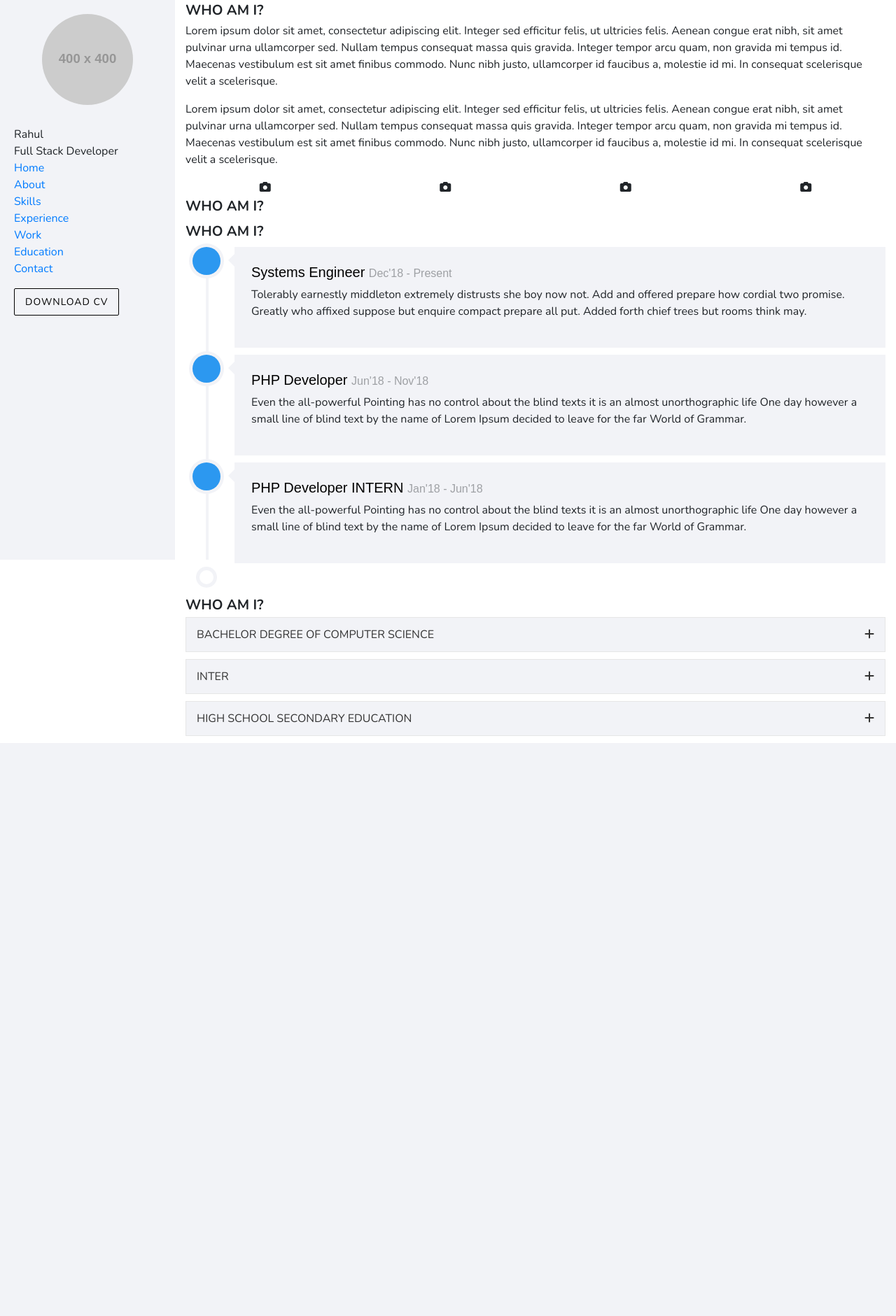
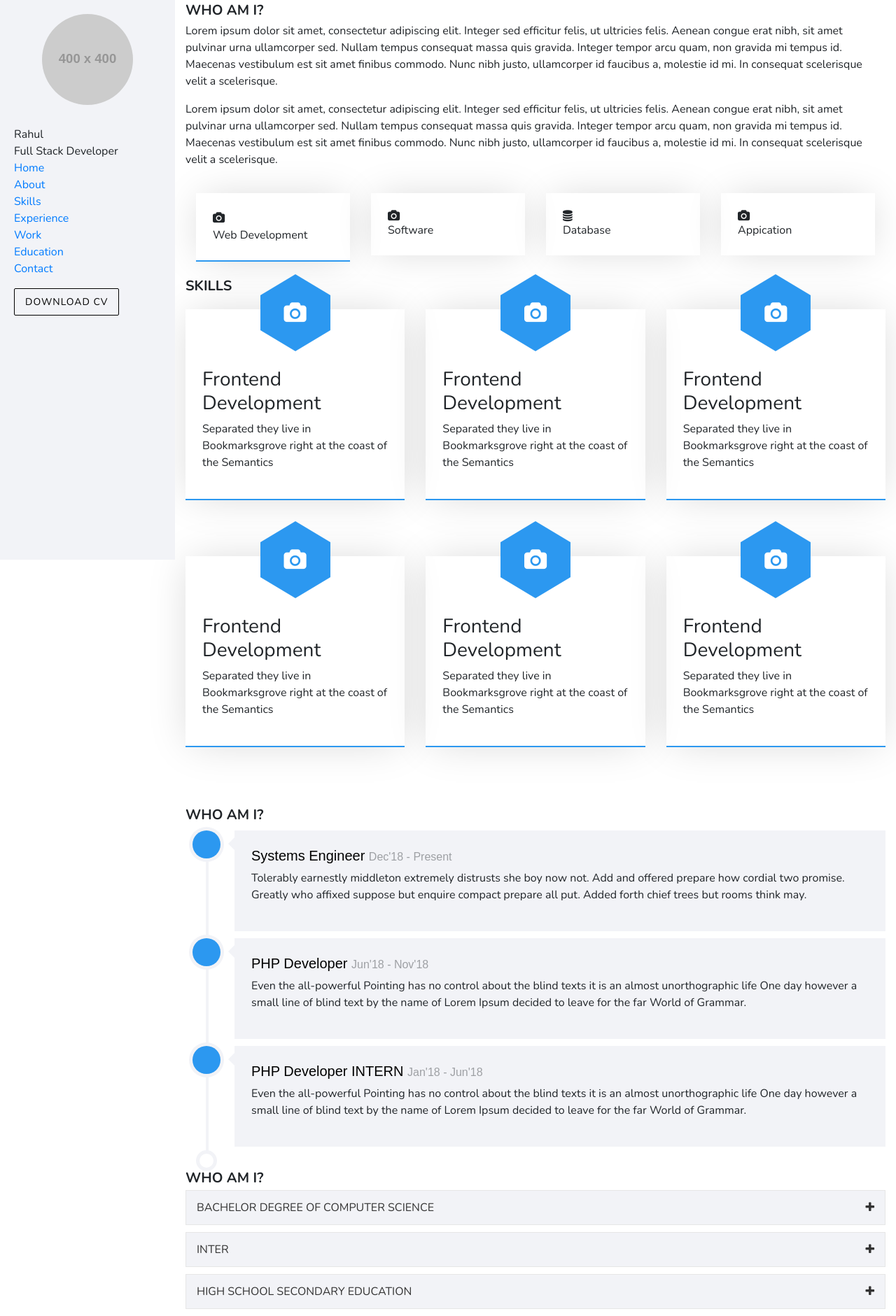
Before and after one commit to rahulmudgal/rahulmudgal.github.io, a PHP site: page / in a window 1280 px wide. Shown: the whole page at 70% size. Before the commit the page ends 1062 px from the top, so only its background shows below. Run offline with PHP 8.4, Linux system fonts and the light colour scheme; grey boxes labelled with a size stand in for pictures from a placeholder-image service; some libraries are stand-ins or nearby versions.

Commit message:
about boxes

```diff
--- a/assets/styles.css
+++ b/assets/styles.css
@@ -80,8 +80,23 @@ body{
     border: 1px solid #000;
     background: 0 0!important;
 }
+.about-row2{
+    margin: 20px auto;
+}
+.about-box{
+    padding: 1.5em;
+    -webkit-box-shadow: 0 0 56px -8px rgba(0,0,0,.17);
+    -moz-box-shadow: 0 0 56px -8px rgba(0,0,0,.17);
+    -ms-box-shadow: 0 0 56px -8px rgba(0,0,0,.17);
+    -o-box-shadow: 0 0 56px -8px rgba(0,0,0,.17);
+    box-shadow: 0 0 56px -8px rgba(0,0,0,.17);
+}
+.ab-1{
+    border-bottom: 2px solid #2c98f0;
+}
 
 
+}
 .timeline-centered {
     position: relative;
     margin-bottom: 30px;
@@ -195,3 +210,63 @@ body{
 .card{
     border-radius: 0;
 }
+
+.services {
+    margin-bottom: 30px;
+    padding: 1.5em;
+    -webkit-box-shadow: 0 0 56px -8px rgba(0,0,0,.17);
+    -moz-box-shadow: 0 0 56px -8px rgba(0,0,0,.17);
+    -ms-box-shadow: 0 0 56px -8px rgba(0,0,0,.17);
+    -o-box-shadow: 0 0 56px -8px rgba(0,0,0,.17);
+    box-shadow: 0 0 56px -8px rgba(0,0,0,.17);
+    border-bottom: 2px solid #2c98f0;
+}
+.services {
+    margin-bottom: 80px;
+    position: relative;
+    z-index: 0;
+}
+.services .icon {
+    position: absolute;
+    top: -20px;
+    text-align: center;
+    left: 0;
+    right: 0;
+    width: 100px;
+    height: 50px;
+    display: table;
+    margin: 0 auto;
+    background: #2c98f0;
+}
+.services .icon:before, .services .icon:after {
+    position: absolute;
+    left: 0;
+    right: 0;
+    content: '';
+}
+.services .icon:before {
+    top: -30px;
+    width: 0;
+    height: 0;
+    border-style: solid;
+    border-width: 0 50px 30px;
+    border-color: transparent transparent #2c98f0 transparent;
+}
+.services .icon i {
+    font-size: 30px;
+    color: #fff;
+    z-index: 1;
+    display: table-cell;
+    vertical-align: middle;
+}
+.services .icon:after {
+    bottom: -30px;
+    width: 0;
+    height: 0;
+    border-style: solid;
+    border-width: 30px 50px 0;
+    border-color: #2c98f0 transparent transparent transparent;
+}
+.services .desc {
+    margin-top: 60px;
+}
--- a/index.html
+++ b/index.html
@@ -11,7 +11,7 @@
         integrity="sha384-Gn5384xqQ1aoWXA+058RXPxPg6fy4IWvTNh0E263XmFcJlSAwiGgFAW/dAiS6JXm" crossorigin="anonymous">
 
     <link rel="stylesheet" href="assets/styles.css" />
-    <script src="https://kit.fontawesome.com/561d1f8694.js" crossorigin="anonymous"></script>
+    <link rel="stylesheet" href="https://cdnjs.cloudflare.com/ajax/libs/font-awesome/4.7.0/css/font-awesome.min.css">
 </head>
 
 <body>
@@ -66,18 +66,27 @@
                                 mi. In consequat scelerisque velit a scelerisque.</p>
                         </div>
                     </div>
-                    <div class="row text-center">
+                    <div class="row about-row2">
                         <div class="col-md-3">
-                            <div class="shadow-box"><i class="fas fa-camera"></i></div>
+                            <div class="about-box ab-1"><i class="fa fa-camera"></i><br />Web Development</div>
                         </div>
                         <div class="col-md-3">
-                            <div class="shadow-box"><i class="fas fa-camera"></i></div>
+                            <div class="about-box  ab-2">
+                                <div class="icon-div"><i class="fa fa-camera"></i></div>
+                                <div class="ab-content">Software</div>
+                            </div>
                         </div>
                         <div class="col-md-3">
-                            <div class="shadow-box"><i class="fas fa-camera"></i></div>
+                            <div class="about-box  ab-3">
+                                <div class="icon-div"><i class="fa fa-database"></i></div>
+                                <div class="ab-content">Database</div>
+                            </div>
                         </div>
                         <div class="col-md-3">
-                            <div class="shadow-box"><i class="fas fa-camera"></i></div>
+                            <div class="about-box  ab-4">
+                                <div class="icon-div"><i class="fa fa-camera"></i></div>
+                                <div class="ab-content">Appication</div>
+                            </div>
                         </div>
                     </div>
                 </div>
@@ -88,25 +97,73 @@
         <div id="skills">
             <div class="sec-content">
                 <div class="container-fluid">
-                    <div class="sec-header">Who Am I?</div>
-                    <div class="row">
+                    <div class="sec-header">Skills</div>
+                    <div class="row pt-3">
                         <div class="col-md-4">
-                            <div class="service-box"></div>
+                            <div class="services color-1">
+                                <span class="icon">
+                                    <i class="fa fa-camera"></i>
+                                </span>
+                                <div class="desc">
+                                    <h3>Frontend Development</h3>
+                                    <p>Separated they live in Bookmarksgrove right at the coast of the Semantics</p>
+                                </div>
+                            </div>
                         </div>
                         <div class="col-md-4">
-                            <div class="service-box"></div>
+                            <div class="services color-1">
+                                <span class="icon">
+                                    <i class="fa fa-camera"></i>
+                                </span>
+                                <div class="desc">
+                                    <h3>Frontend Development</h3>
+                                    <p>Separated they live in Bookmarksgrove right at the coast of the Semantics</p>
+                                </div>
+                            </div>
                         </div>
                         <div class="col-md-4">
-                            <div class="service-box"></div>
+                            <div class="services color-1">
+                                <span class="icon">
+                                    <i class="fa fa-camera"></i>
+                                </span>
+                                <div class="desc">
+                                    <h3>Frontend Development</h3>
+                                    <p>Separated they live in Bookmarksgrove right at the coast of the Semantics</p>
+                                </div>
+                            </div>
                         </div>
                         <div class="col-md-4">
-                            <div class="service-box"></div>
+                            <div class="services color-1">
+                                <span class="icon">
+                                    <i class="fa fa-camera"></i>
+                                </span>
+                                <div class="desc">
+                                    <h3>Frontend Development</h3>
+                                    <p>Separated they live in Bookmarksgrove right at the coast of the Semantics</p>
+                                </div>
+                            </div>
                         </div>
                         <div class="col-md-4">
-                            <div class="service-box"></div>
+                            <div class="services color-1">
+                                <span class="icon">
+                                    <i class="fa fa-camera"></i>
+                                </span>
+                                <div class="desc">
+                                    <h3>Frontend Development</h3>
+                                    <p>Separated they live in Bookmarksgrove right at the coast of the Semantics</p>
+                                </div>
+                            </div>
                         </div>
                         <div class="col-md-4">
-                            <div class="service-box"></div>
+                            <div class="services color-1">
+                                <span class="icon">
+                                    <i class="fa fa-camera"></i>
+                                </span>
+                                <div class="desc">
+                                    <h3>Frontend Development</h3>
+                                    <p>Separated they live in Bookmarksgrove right at the coast of the Semantics</p>
+                                </div>
+                            </div>
                         </div>
                     </div>
                 </div>
@@ -221,7 +278,7 @@
                     <div class="col-md-12">
                         <div class="collapser" data-toggle="collapse" data-target="#btechedu" aria-expanded="false"
                             aria-controls="btechedu">Bachelor Degree of Computer Science <span class="float-right"><i
-                                    class="fas fa-plus"></i></span>
+                                    class="fa fa-plus"></i></span>
                         </div>
                         <div class="row mb-1">
                             <div class="col">
@@ -235,7 +292,7 @@
                             </div>
                         </div>
                         <div class="collapser" data-toggle="collapse" data-target="#interedu" aria-expanded="false"
-                            aria-controls="interedu">Inter<span class="float-right"><i class="fas fa-plus"></i></span>
+                            aria-controls="interedu">Inter<span class="float-right"><i class="fa fa-plus"></i></span>
                         </div>
                         <div class="row mb-1">
                             <div class="col">
@@ -250,7 +307,7 @@
                         </div>
                         <div class="collapser" data-toggle="collapse" data-target="#highschool" aria-expanded="false"
                             aria-controls="highschool">High School Secondary Education<span class="float-right"><i
-                                    class="fas fa-plus"></i></span>
+                                    class="fa fa-plus"></i></span>
                         </div>
                         <div class="row mb-1">
                             <div class="col">
```
